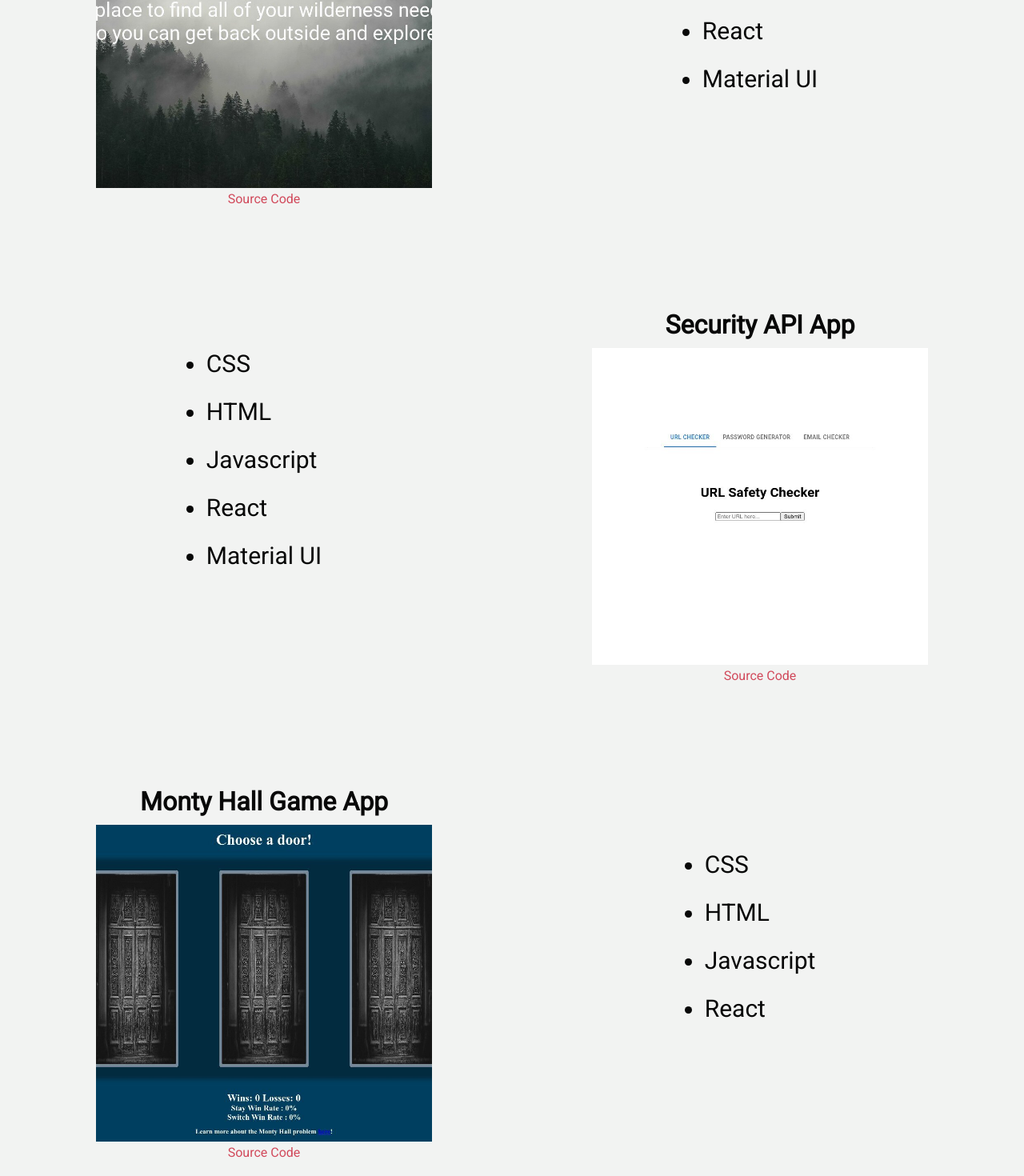
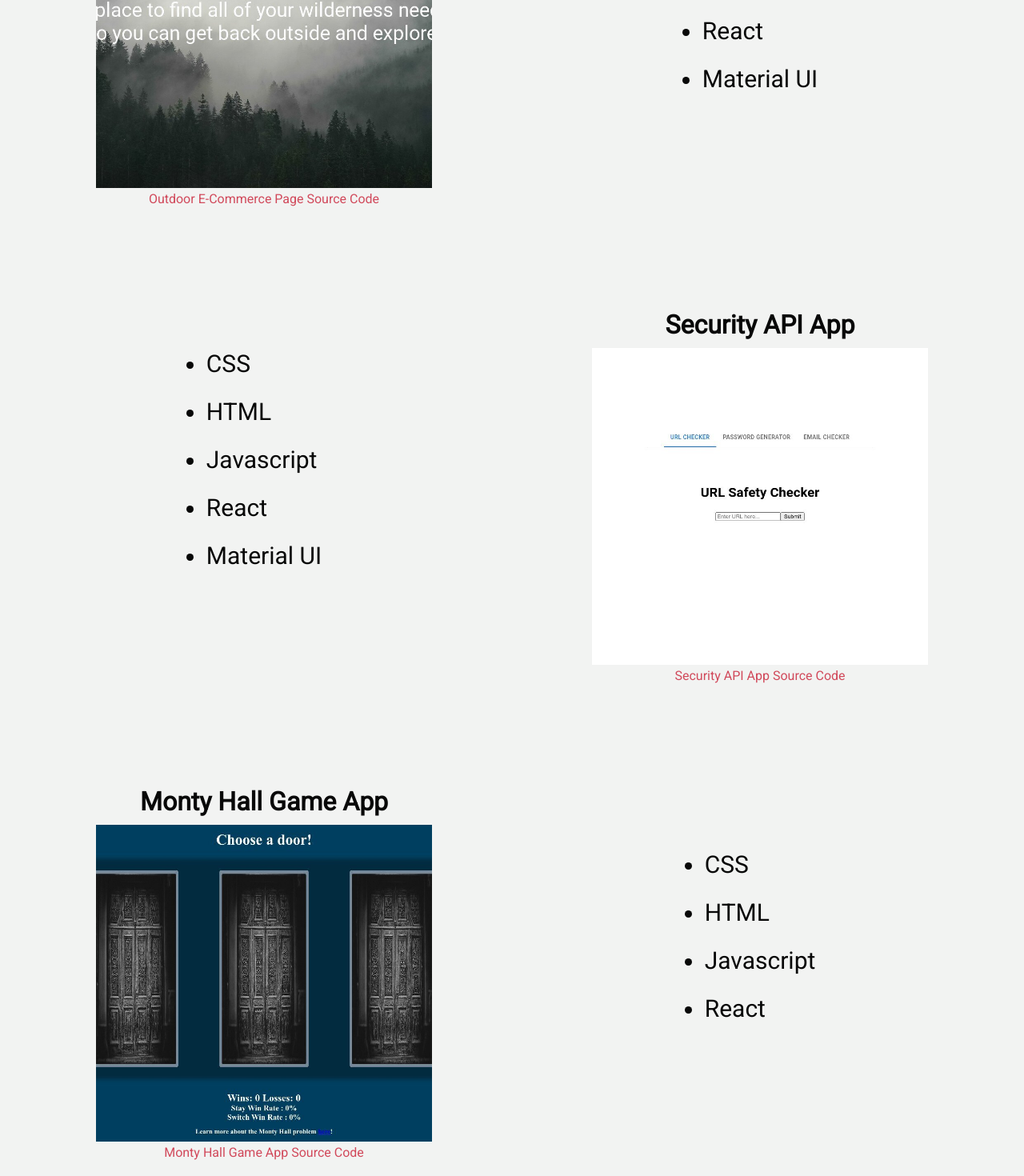
Before and after one commit to rkd412/my-portfolio, a React (Create React App) app: page / in a window 1280 px wide. Shown: the part 1222-2692 px from the top of the page at 80% size. Built offline with nearby package versions, Linux system fonts and the light colour scheme.

Commit message:
Fixed anchors

```diff
--- a/src/components/desktop/Projects.js
+++ b/src/components/desktop/Projects.js
@@ -45,7 +45,7 @@ const Projects = () => {
             target="_blank"
             rel="noreferrer"
           >
-            Source Code
+            Outdoor E-Commerce Page Source Code
           </a>
         </div>
 
@@ -98,7 +98,7 @@ const Projects = () => {
             target="_blank"
             rel="noreferrer"
           >
-            Source Code
+            Security API App Source Code
           </a>
         </div>
       </Fade>
@@ -123,7 +123,7 @@ const Projects = () => {
             target="_blank"
             rel="noreferrer"
           >
-            Source Code
+            Monty Hall Game App Source Code
           </a>
         </div>
 
```
